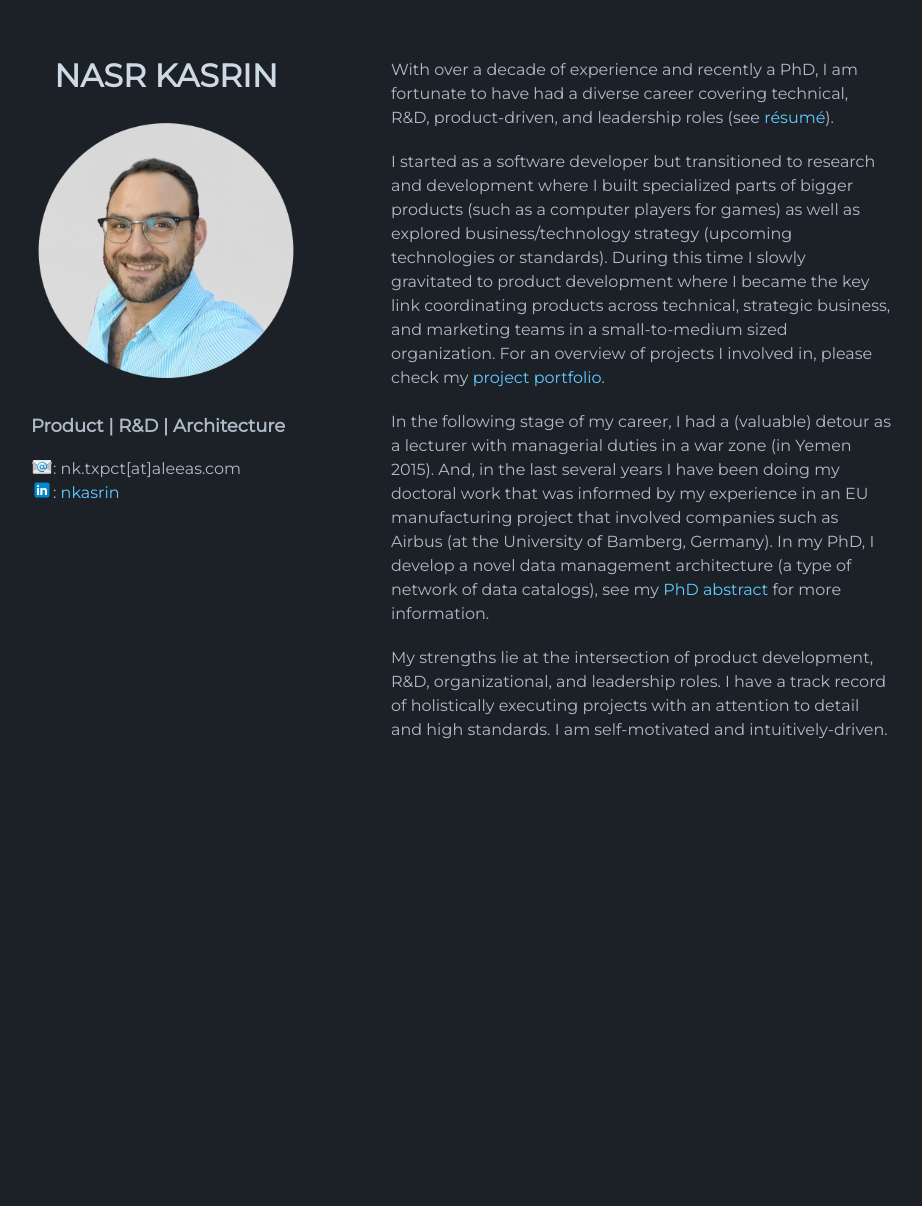
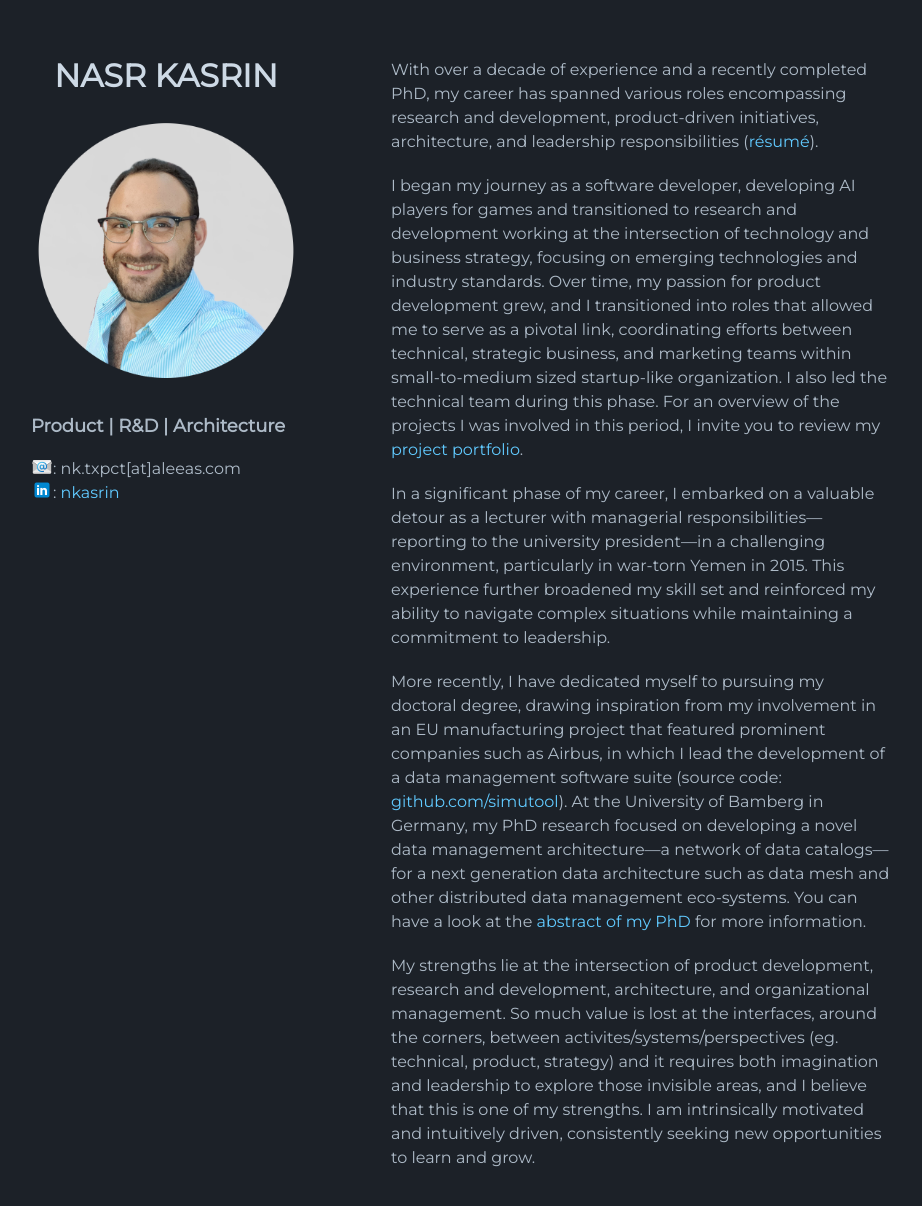
Before and after one commit to n42r/n42r.github.io, a Jekyll site: the page built from index.md, in a window 1280 px wide and 1240 px high. Shown: the top 1206 px of the window, without its empty margins (179-1101 px from the left). Built offline with Jekyll 4.4.1, drawn with Linux system fonts in a browser that asks for light colours; the repository's description, which GitHub fills in, is left out.

Commit message:
updated bio

```diff
--- a/index.md
+++ b/index.md
@@ -2,11 +2,12 @@
 layout: default
 ---
 
+With over a decade of experience and a recently completed PhD, my career has spanned various roles encompassing research and development, product-driven initiatives, architecture, and leadership responsibilities ([résumé](https://raw.githubusercontent.com/n42r/n42r.github.io/main/assets/pdf/kasrin-resume.pdf)).
 
-With over a decade of experience and recently a PhD, I am fortunate to have had a diverse career covering technical, R&D, product-driven, and leadership roles (see [résumé](https://raw.githubusercontent.com/n42r/n42r.github.io/main/assets/pdf/kasrin-resume.pdf)).
+I began my journey as a software developer, developing AI players for games and transitioned to research and development working at the intersection of technology and business strategy, focusing on emerging technologies and industry standards. Over time, my passion for product development grew, and I transitioned into roles that allowed me to serve as a pivotal link, coordinating efforts between technical, strategic business, and marketing teams within small-to-medium sized startup-like organization. I also led the technical team during this phase. For an overview of the projects I was involved in this period, I invite you to review my [project portfolio]((https://raw.githubusercontent.com/n42r/n42r.github.io/main/assets/pdf/kasrin_protfolio_upgraded_23.pdf)).
 
-I started as a software developer but transitioned to research and development where I built specialized parts of bigger products (such as a computer players for games) as well as explored business/technology strategy (upcoming technologies or standards). During this time I slowly gravitated to product development where I became the key link coordinating products across technical, strategic business, and marketing teams in a small-to-medium sized organization. For an overview of projects I involved in, please check my [project portfolio](https://raw.githubusercontent.com/n42r/n42r.github.io/main/assets/pdf/kasrin_protfolio_upgraded_23.pdf).
+In a significant phase of my career, I embarked on a valuable detour as a lecturer with managerial responsibilities—reporting to the university president—in a challenging environment, particularly in war-torn Yemen in 2015. This experience further broadened my skill set and reinforced my ability to navigate complex situations while maintaining a commitment to leadership.
 
-In the following stage of my career, I had a (valuable) detour as a lecturer with managerial duties in a war zone (in Yemen 2015). And, in the last several years I have been doing my doctoral work that was informed by my experience in an EU manufacturing project that involved companies such as Airbus (at the University of Bamberg, Germany). In my PhD, I develop a novel data management architecture (a type of network of data catalogs), see my [PhD abstract](https://n42r.github.io/phd) for more information.
+More recently, I have dedicated myself to pursuing my doctoral degree, drawing inspiration from my involvement in an EU manufacturing project that featured prominent companies such as Airbus, in which I lead the development of a data management software suite (source code: [github.com/simutool](https://github.com/simutool)). At the University of Bamberg in Germany, my PhD research focused on developing a novel data management architecture—a network of data catalogs—for a next generation data architecture such as data mesh and other distributed data management eco-systems. You can have a look at the [abstract of my PhD](https://n42r.github.io/phd) for more information.
 
-My strengths lie at the intersection of product development, R&D, organizational, and leadership roles. I have a track record of holistically executing projects with an attention to detail and high standards. I am self-motivated and intuitively-driven.
+My strengths lie at the intersection of product development, research and development, architecture, and organizational management. So much value is lost at the interfaces, around the corners, between activites/systems/perspectives (eg. technical, product, strategy) and it requires both imagination and leadership to explore those invisible areas, and I believe that this is one of my strengths. I am intrinsically motivated and intuitively driven, consistently seeking new opportunities to learn and grow.
```
